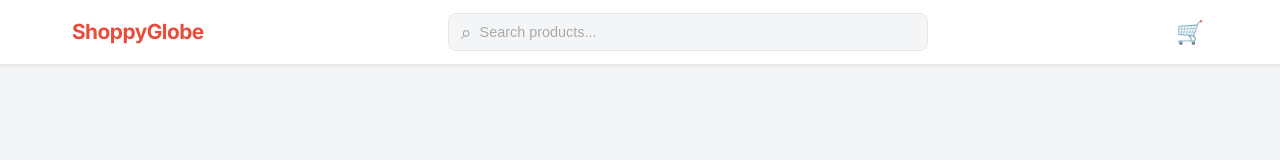
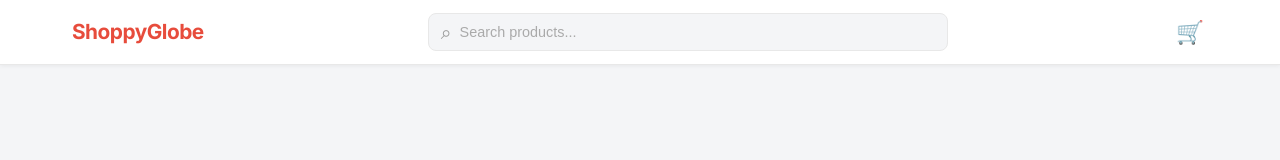
Before and after one commit to Broly2045/shoppyglobe, a React (Vite) app: page /checkout in a window 1280 px wide. Shown: the top 160 px of the page. Built offline with nearby package versions, Linux system fonts and the light colour scheme.

Commit message:
Increase search bar max width for better large screen layout

```diff
--- a/src/components/Header.css
+++ b/src/components/Header.css
@@ -32,7 +32,7 @@
 /* Search bar */
 .header__search {
   flex: 1;
-  max-width: 480px;
+  max-width: 520px;
   display: flex;
   align-items: center;
   gap: 8px;
```
